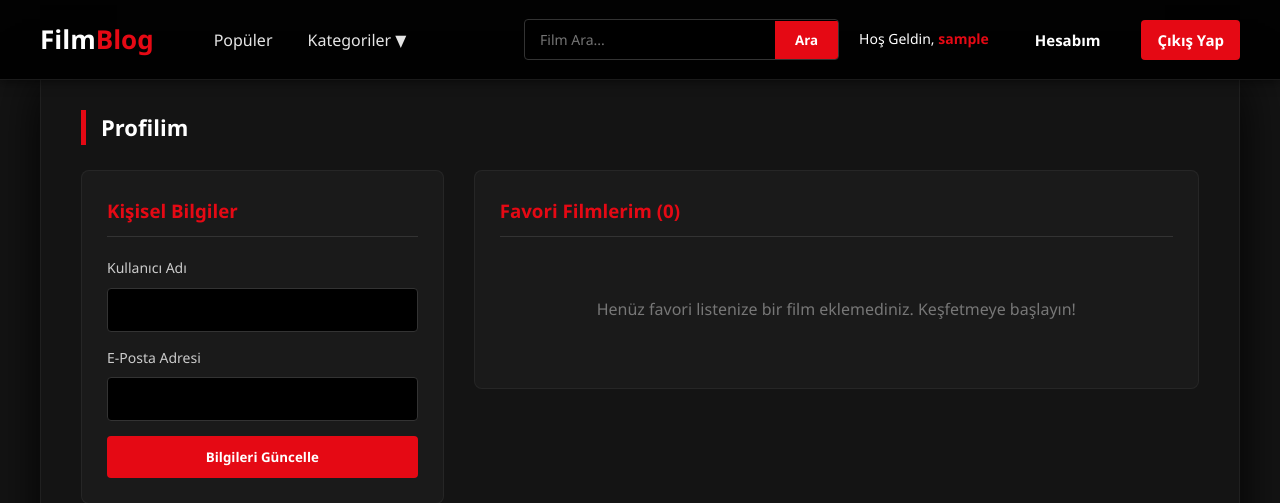
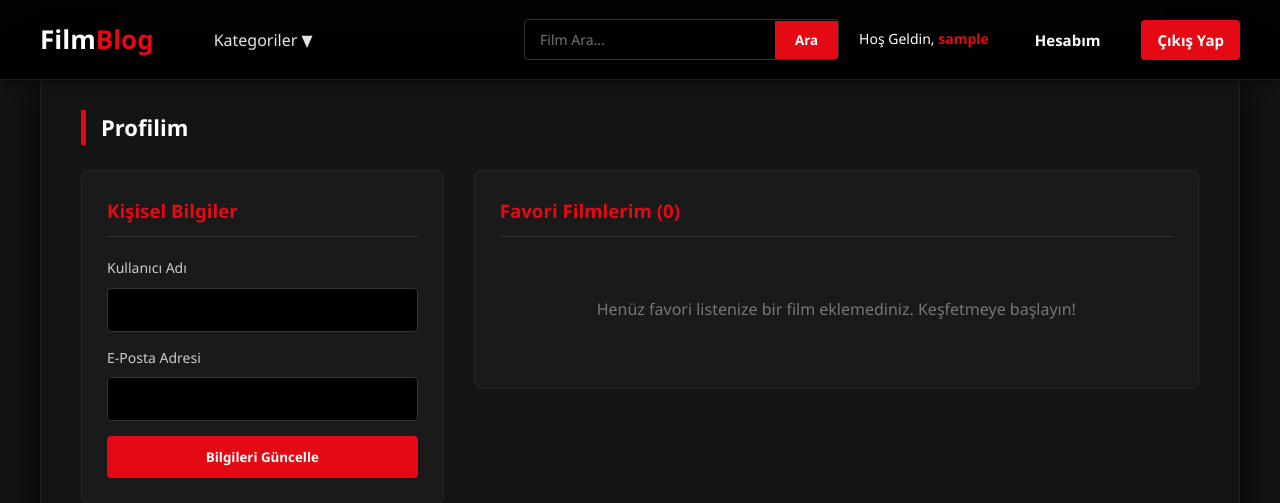
Before and after one commit to CandanOlanUgur/Web-proje, a PHP site: page /profil.php in a window 1280 px wide. Shown: the top 503 px of the page. Run offline with PHP 8.4, Linux system fonts and the light colour scheme; the visitor is signed in with stand-in values (Sample User, id 1); data that the repository does not hold is empty.

Commit message:
Add files via upload

```diff
--- a/src/header.php
+++ b/src/header.php
@@ -29,7 +29,7 @@
 
                     <ul class="nav-menu">
                         <!--<li><a href="filmler.php">Filmler</a></li>   -->
-                        <li><a href="#">Popüler</a></li>
+
                         <li class="dropdown">
                             <input type="checkbox" id="menu-ac-kapa">
 
```
